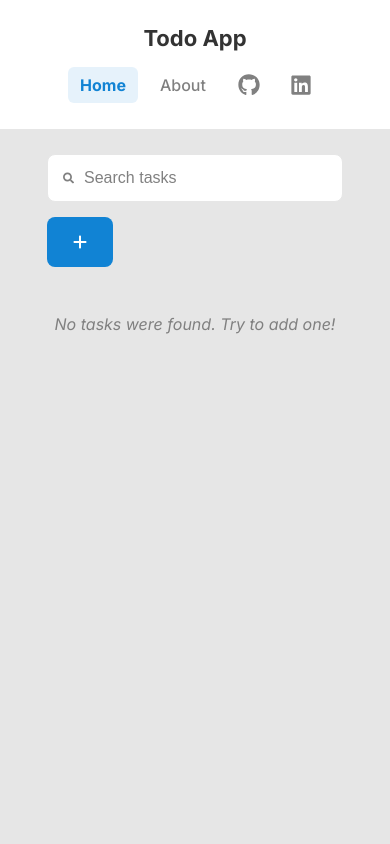
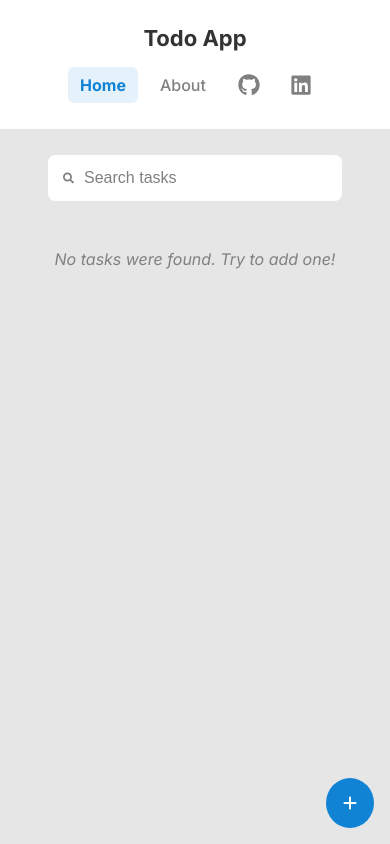
Before and after one commit to RicardoLopesFV/todo-website, a React (Vite) app: page / in a window 390 px wide. Built offline with nearby package versions, Linux system fonts and the light colour scheme.

Commit message:
layout for add task button fixed for small screens

```diff
--- a/src/components/TodoToolbar/index.jsx
+++ b/src/components/TodoToolbar/index.jsx
@@ -22,7 +22,6 @@ export const TodoToolbar = ({
           onChange={(event) => setSearchInputText(event.target.value)}
         />
       </div>
-
       <button
         className="todo-toolbar__add-button"
         /*
--- a/src/components/TodoToolbar/index.scss
+++ b/src/components/TodoToolbar/index.scss
@@ -1,6 +1,7 @@
 @use "../../styles/variables" as v;
 
 .todo-toolbar {
+  position: relative;
   width: 80%;
   display: flex;
   gap: 1.5rem;
@@ -65,5 +66,17 @@
       background-color: v.$color-signal-info-dark;
       transform: translateY(-2px);
     }
+
+    @media (max-width: v.$bp-sm) {
+      position: fixed;
+      bottom: 1.6rem;
+      right: 1.6rem;
+      height: 50px;
+      width: 50px;
+
+      // ! Para deixar o botão redondo.
+      padding: 1.6rem;
+      border-radius: 50%;
+    }
   }
 }
```
